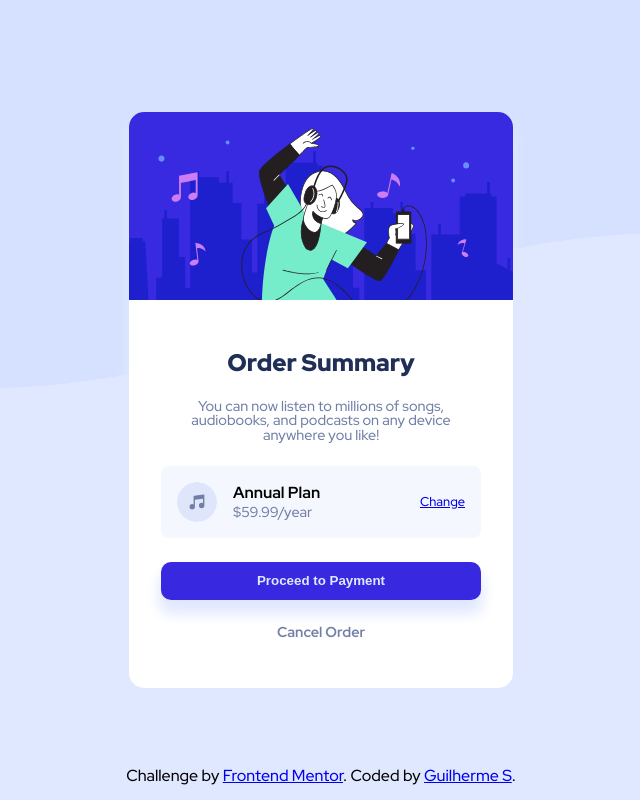
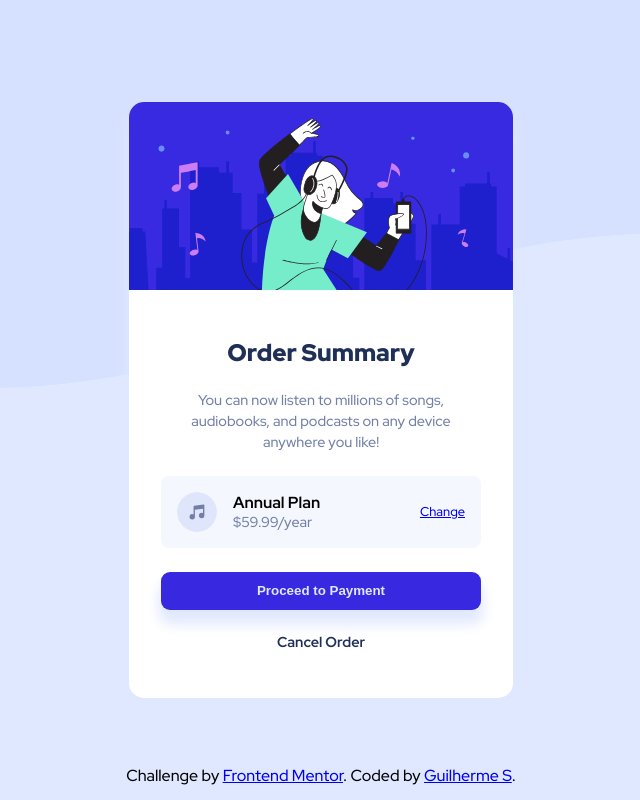
Before and after one commit to guilhermeSDB/Order-Summary-component, a plain HTML site: page index.html in a window 1280 px wide. Shown: the whole page, without its empty margins (319-959 px from the left). Drawn offline with Linux system fonts and the light colour scheme.

Commit message:
style: Correção de line height

```diff
--- a/scss/card.scss
+++ b/scss/card.scss
@@ -42,6 +42,7 @@ body{
 
             p.card_description{
                 font-size: 0.9rem;
+                line-height: 21px;
                 color: $DesaturatedBlue;
             }
 
@@ -92,7 +93,7 @@ body{
                 font-weight: 700;
                 padding: 0.7rem 0;
                 color: #e0e8ff;
-                border-radius: 10px;
+                border-radius: 9px;
                 cursor: pointer;
                 outline: none;
                 border: none;
@@ -115,6 +116,7 @@ body{
                 font-weight: 700;
                 font-size: 0.9rem;
                 margin-bottom: 0rem;
+                color: $DarkBlue;
 
                 &:hover{ color: $DarkBlue; }
             }
```
Also changed, not shown: css/card.css, css/card.min.css.
